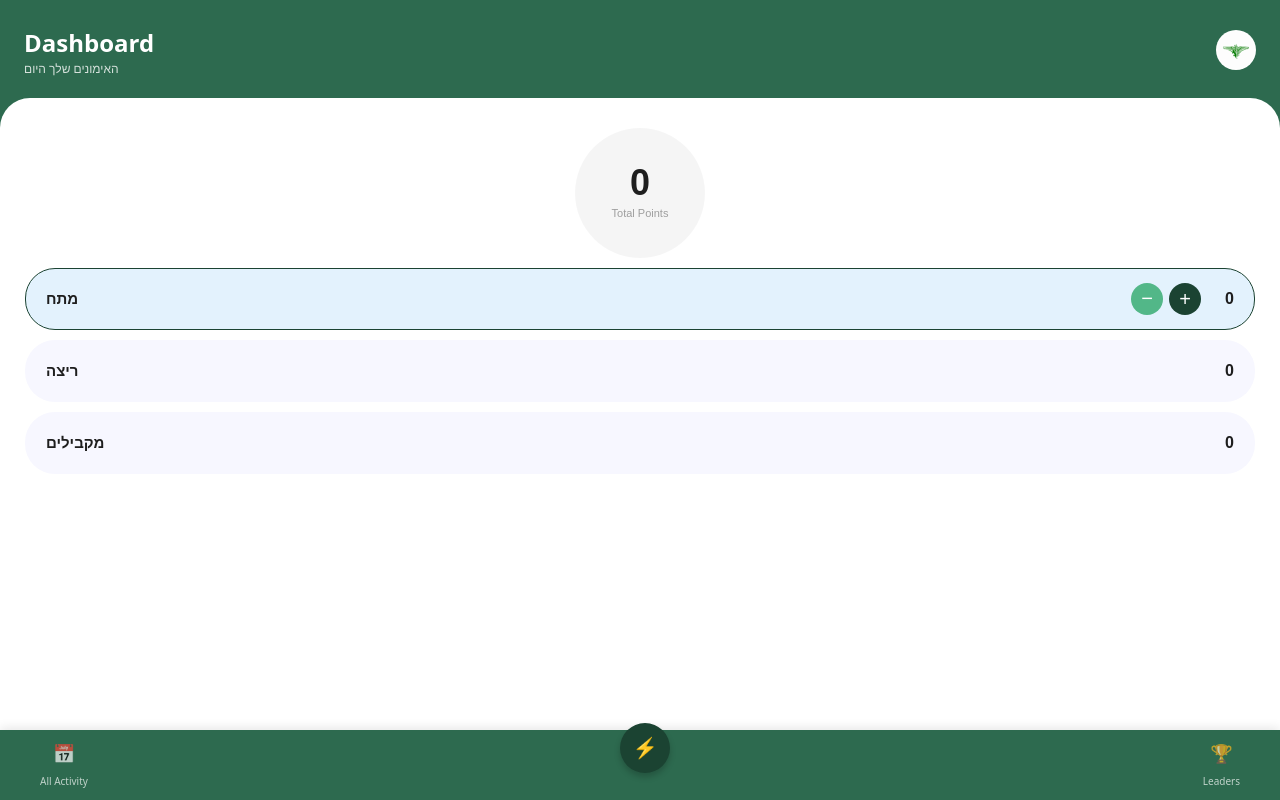
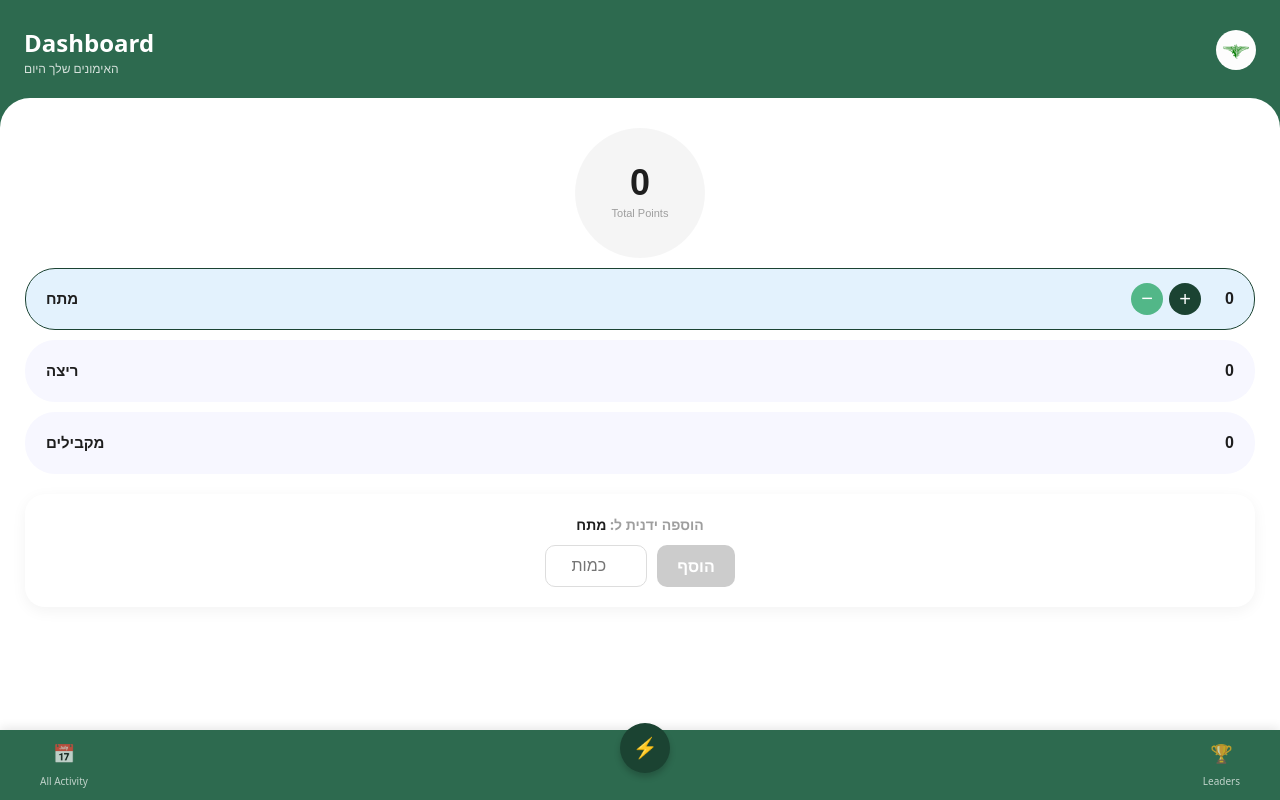
Before and after one commit to talmalikin/fitness-app-frontend, a React app: page /home in a window 1280 px wide. Built offline with nearby package versions, Linux system fonts and the light colour scheme; the HTML template or start-up script is replaced by a standard one.

Commit message:
Fixed home page

```diff
--- a/src/pages/Home.jsx
+++ b/src/pages/Home.jsx
@@ -12,7 +12,6 @@ const SERVER_URL = "https://fitness-app-backend-52qn.onrender.com";
 
 // --- רכיב ActionButton ---
 const ActionButton = React.memo(({ onClick, color, label }) => {
-  // ... (לוגיקת אנימציה נשארת כפי שהייתה, עטפנו ב-React.memo)
   const [isHovered, setIsHovered] = useState(false);
   const [isPressed, setIsPressed] = useState(false);
   const scale = isPressed ? 0.9 : isHovered ? 1.1 : 1;
@@ -151,6 +150,82 @@ const DoubleRingProgress = React.memo(({ points }) => (
   </div>
 ));
 
+// --- 🔥 רכיב חדש: ManualEntry (הוספה ידנית) ---
+const ManualEntry = ({ label, onManualAdd, isLoading }) => {
+  const [amount, setAmount] = useState("");
+
+  const handleSubmit = (e) => {
+    e.preventDefault();
+    const value = parseInt(amount, 10);
+    // מאפשרים גם מספרים שליליים אם רוצים להוריד ידנית הרבה
+    if (!isNaN(value) && value !== 0) {
+      onManualAdd(value);
+      setAmount(""); // איפוס השדה אחרי השליחה
+    }
+  };
+
+  return (
+    <div
+      style={{
+        marginTop: "20px",
+        padding: "20px",
+        backgroundColor: "white",
+        borderRadius: "20px",
+        boxShadow: "0 4px 15px rgba(0,0,0,0.05)",
+        textAlign: "center",
+      }}
+    >
+      <div
+        style={{
+          fontSize: "14px",
+          color: THEME.textGrey,
+          marginBottom: "10px",
+          fontWeight: "bold",
+        }}
+      >
+        הוספה ידנית ל: <span style={{ color: THEME.textDark }}>{label}</span>
+      </div>
+      <form
+        onSubmit={handleSubmit}
+        style={{ display: "flex", gap: "10px", justifyContent: "center" }}
+      >
+        <input
+          type="number"
+          placeholder="כמות"
+          value={amount}
+          onChange={(e) => setAmount(e.target.value)}
+          disabled={isLoading}
+          style={{
+            padding: "10px",
+            borderRadius: "10px",
+            border: "1px solid #ddd",
+            width: "80px",
+            textAlign: "center",
+            fontSize: "16px",
+            outline: "none",
+          }}
+        />
+        <button
+          type="submit"
+          disabled={isLoading || !amount}
+          style={{
+            padding: "10px 20px",
+            borderRadius: "10px",
+            border: "none",
+            backgroundColor: isLoading || !amount ? "#ccc" : THEME.buttonBg,
+            color: "white",
+            fontWeight: "bold",
+            cursor: isLoading || !amount ? "not-allowed" : "pointer",
+            transition: "background 0.3s",
+          }}
+        >
+          {isLoading ? "..." : "הוסף"}
+        </button>
+      </form>
+    </div>
+  );
+};
+
 export default function Home() {
   const [logs, setLogs] = useState({});
   const [totalPoints, setTotalPoints] = useState(0);
@@ -158,8 +233,9 @@ export default function Home() {
   const [isLoading, setIsLoading] = useState(false);
 
   const storedUser = JSON.parse(localStorage.getItem("user"));
-  const userId = storedUser?._id; // 1. פונקציית טעינת נתונים מרכזית (אחראית לסנכרון מלא עם השרת)
+  const userId = storedUser?._id;
 
+  // 1. פונקציית טעינת נתונים מרכזית
   const fetchAndSetAllData = useCallback(async () => {
     if (!userId) return;
 
@@ -173,7 +249,7 @@ export default function Home() {
       const [workoutsData, pointsData] = await Promise.all([
         workoutsRes.json(),
         pointsRes.json(),
-      ]); // עדכון לוגים (תוך תרגום המפתחות)
+      ]);
 
       const exerciseTotals = Object.keys(workoutsData.exercises || {}).reduce(
         (acc, key) => {
@@ -190,16 +266,18 @@ export default function Home() {
     } finally {
       setIsLoading(false);
     }
-  }, [userId]); // תלויות: userId // 2. טעינה ראשונית
+  }, [userId]);
 
+  // 2. טעינה ראשונית
   useEffect(() => {
     fetchAndSetAllData();
-  }, [fetchAndSetAllData]); // 3. פונקציה גנרית לטיפול בעדכון שרת
+  }, [fetchAndSetAllData]);
 
+  // 3. פונקציה גנרית לטיפול בעדכון שרת
   const handleUpdate = useCallback(
     async (amount) => {
       if (!userId || isLoading) return;
-      if (amount < 0 && (logs[selectedType] || 0) <= 0) return; // 🛑 הוספת isLoading זמני כדי למנוע לחיצות כפולות בזמן שליחת הבקשה
+      if (amount < 0 && (logs[selectedType] || 0) <= 0) return;
 
       setIsLoading(true);
 
@@ -214,24 +292,24 @@ export default function Home() {
           }),
         });
         if (res.ok) {
-          // לאחר הצלחה, מבצעים טעינה מחדש מלאה כדי לסנכרן את ה-UI
           await fetchAndSetAllData();
         } else {
           const data = await res.json();
           console.error("Server Error:", data.message || res.statusText);
-          setIsLoading(false); // במקרה של כישלון, משחררים את ה-Loading
+          setIsLoading(false);
         }
       } catch (err) {
         console.error("Network error:", err);
-        setIsLoading(false); // במקרה של כישלון רשת, משחררים
+        setIsLoading(false);
       }
     },
     [userId, selectedType, logs, isLoading, fetchAndSetAllData]
   );
 
   const handleAdd = () => handleUpdate(1);
-  const handleMinus = () => handleUpdate(-1); // 4. עיבוד הנתונים והרנדור
+  const handleMinus = () => handleUpdate(-1);
 
+  // 4. עיבוד הנתונים והרנדור
   const getWorkoutLabel = (key) => {
     switch (key) {
       case "climb":
@@ -264,6 +342,13 @@ export default function Home() {
             onMinus={handleMinus}
           />
         ))}
+
+        {/* 🔥 כאן הוספנו את החלק של ההקלדה הידנית */}
+        <ManualEntry
+          label={getWorkoutLabel(selectedType)}
+          onManualAdd={(amount) => handleUpdate(amount)}
+          isLoading={isLoading}
+        />
       </div>
     </MobileLayout>
   );
```
